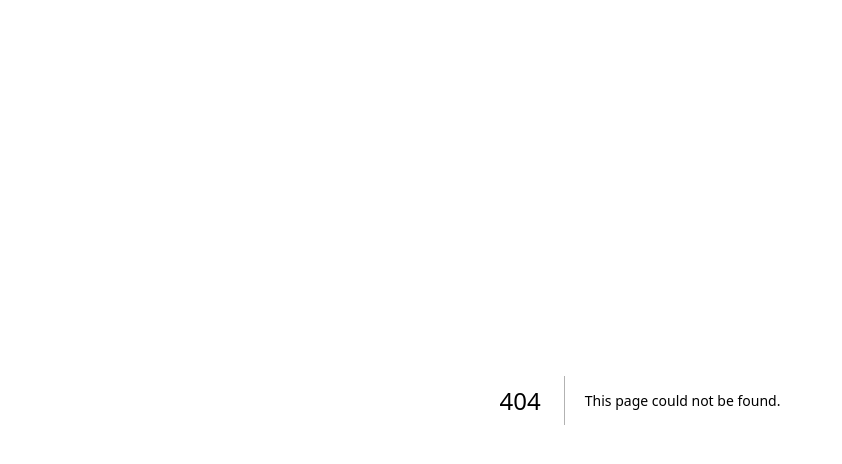
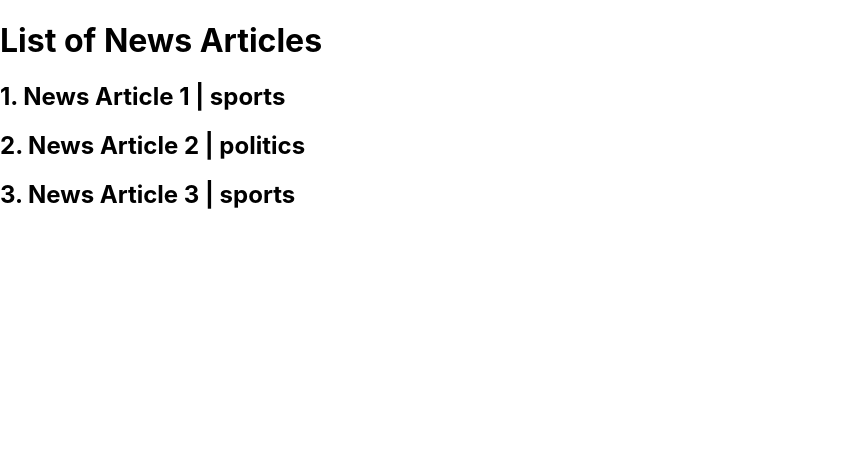
Before and after one commit to iankuratri/learning-nextjs, a Next.js app in the folder 3-pre-rendering/: page /news in a window 1280 px wide. Before the commit this address had no page. Shown: the top 464 px of the page, without its empty margins (0-842 px from the left). Built offline with nearby package versions, Linux system fonts and the light colour scheme; data requests are answered from the project's data file.

Commit message:
SSR with getServerSideProps example added

```diff
--- a/3-pre-rendering/pages/index.jsx
+++ b/3-pre-rendering/pages/index.jsx
@@ -9,6 +9,7 @@ function Home() {
         <Link href="/users">Users</Link>
         <Link href="/posts">Posts</Link>
         <Link href="/products">Products</Link>
+        <Link href="/news">News</Link>
       </div>
     </div>
   );
--- /dev/null
+++ b/3-pre-rendering/pages/news/index.jsx
@@ -0,0 +1,31 @@
+import React from "react";
+
+const NewsArticleList = ({ articles }) => {
+  return (
+    <div>
+      <h1>List of News Articles</h1>
+      {articles.map((article) => {
+        return (
+          <div key={article.id}>
+            <h2>
+              {article.id}. {article.title} | {article.category}
+            </h2>
+          </div>
+        );
+      })}
+    </div>
+  );
+};
+
+export default NewsArticleList;
+
+export async function getServerSideProps() {
+  const response = await fetch("http://localhost:4000/news");
+  const data = await response.json();
+
+  return {
+    props: {
+      articles: data,
+    },
+  };
+}
```
